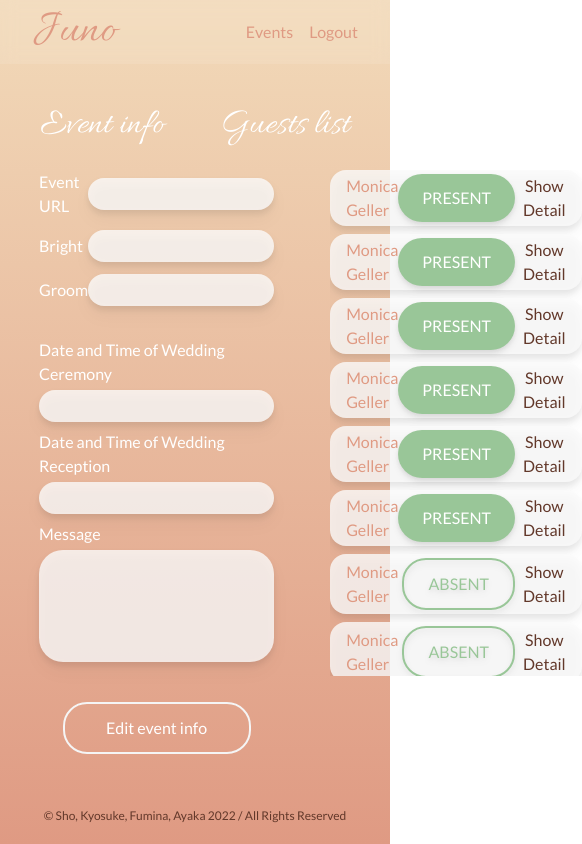
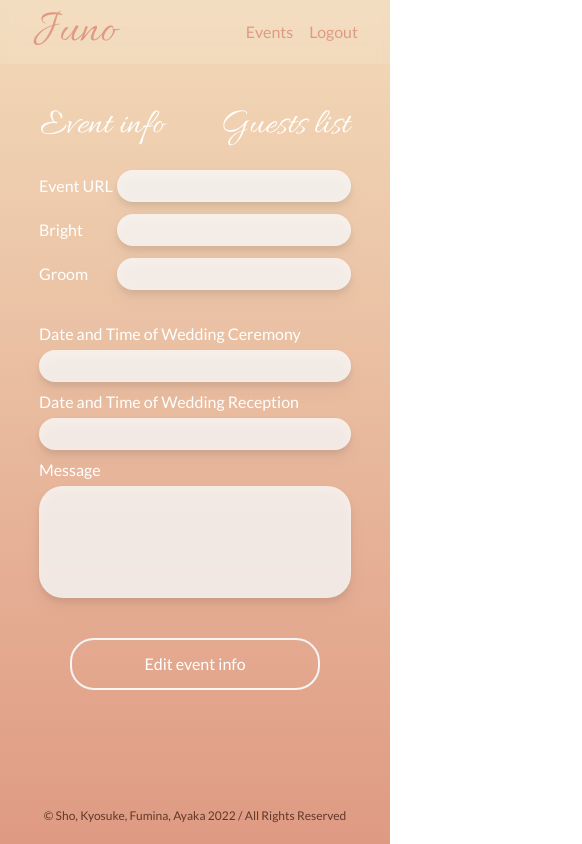
Before and after one commit to AyakaYasuda/juno, a React (Create React App) app: page /admin/event in a window 390 px wide. Shown: the whole page, 582 px wide, since content can reach past the window. Built offline with nearby package versions, Linux system fonts and the light colour scheme.

Commit message:
fix responsive bug#16

```diff
--- a/src/views/pages/Admin/AdminEventManage.tsx
+++ b/src/views/pages/Admin/AdminEventManage.tsx
@@ -3,16 +3,16 @@ import Button from '../../components/atomic/atoms/Button';
 import Navbar from '../../components/atomic/molecules/Navbar';
 
 const AdminEventManage = () => {
-  const [showInfoStyle, setShowInfoStyle] = useState('');
-  const [showGuestsStyle, setShowGuestsStyle] = useState('');
+  const [showInfoStyle, setShowInfoStyle] = useState('w-full');
+  const [showGuestsStyle, setShowGuestsStyle] = useState('hidden');
 
   const showInfoHandler = () => {
-    setShowInfoStyle('block');
+    setShowInfoStyle('block w-full');
     setShowGuestsStyle('hidden');
   };
 
   const showGuestsHandler = () => {
-    setShowGuestsStyle('block');
+    setShowGuestsStyle('block w-full');
     setShowInfoStyle('hidden');
   };
 
@@ -29,7 +29,7 @@ const AdminEventManage = () => {
           </li>
         </ul>
         <div className="w-4/5 h-3/4 flex flex-row gap-14 text-white">
-          <div className={`${showInfoStyle} w-full md:block md:basis-1/2`}>
+          <div className={`${showInfoStyle} md:block md:basis-1/2`}>
             <h2 className="hidden md:block mb-2">Event info</h2>
             <form>
               <div className="flex flex-col  mb-8 md:mb-4">
@@ -72,7 +72,7 @@ const AdminEventManage = () => {
               </ul>
             </form>
           </div>
-          <div className={`${showGuestsStyle} w-full md:block md:basis-1/2`}>
+          <div className={`${showGuestsStyle} md:block md:basis-1/2`}>
             <h2 className="hidden md:block mb-2">Guests list</h2>
             <ul className="overflow-y-scroll h-4/5">
               <li className="InputLighter FlexCenter mb-2 rounded-2xl px-4">
```
